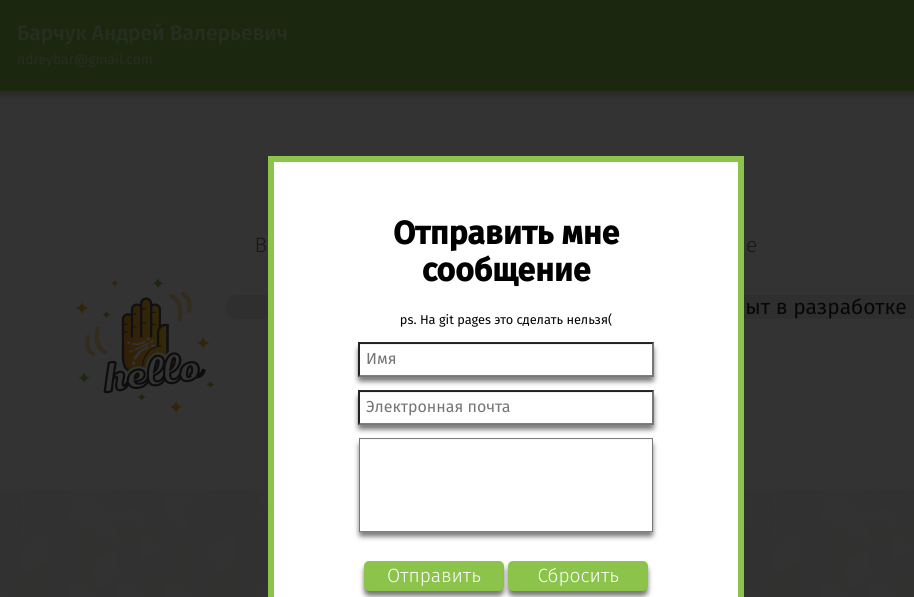
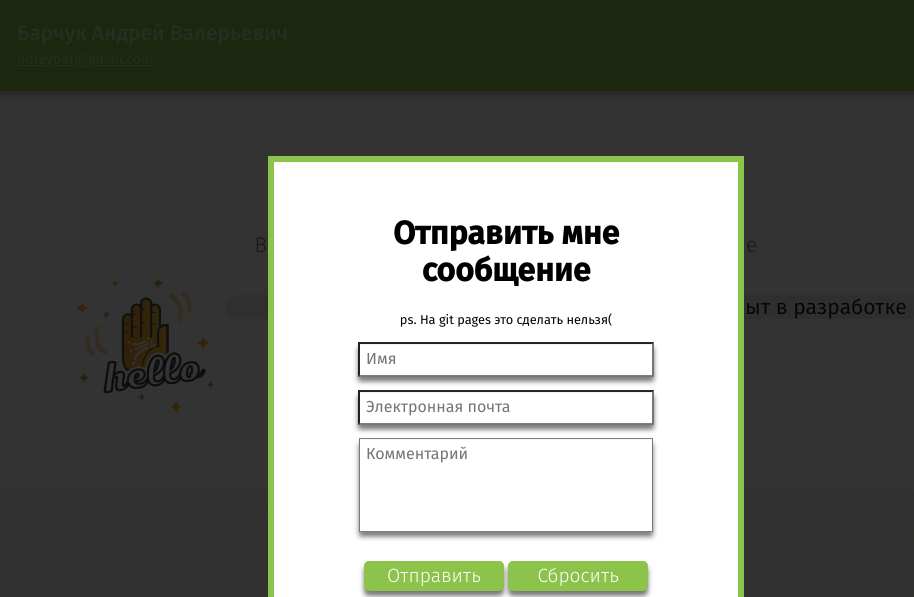
Before and after one commit to HollyBang/HollyBang.github.io, a website: page index.html in a window 1280 px wide. Both pictures are taken after a click on the element "ndreybar@gmail.com". Shown: the top 597 px of the page, 134-1048 px from the left. Drawn offline with nearby package versions, Linux system fonts and the light colour scheme.

Commit message:
fixed small bugs in form

```diff
--- a/frontend/styles/main.sass
+++ b/frontend/styles/main.sass
@@ -96,6 +96,7 @@ body
 		line-height: 28px
 		text-align: left
 		cursor: pointer
+		text-decoration: underline
 
 .wrapper__share
 	float: right
--- a/index.html
+++ b/index.html
@@ -31,7 +31,7 @@
 		<form class="form animate-form" id="form" onsubmit="return false;">
 			<input class="form-control" placeholder="Имя" type="text" id="username" name="username">
 			<input class="form-control" id="email" name="email" placeholder="Электронная почта" type="text" >
-			<textarea class="form-control placeholder="Комментарий"></textarea>
+			<textarea class="form-control" placeholder="Комментарий"></textarea>
 			<input class="formBtn" type="submit" value="Отправить">
 			<input class="formBtn" type="reset" value="Сбросить" />
 		</form>
```
Also changed, not shown: public/scripts/myscripts.js (+3 -51 lines), public/styles/main.css.
